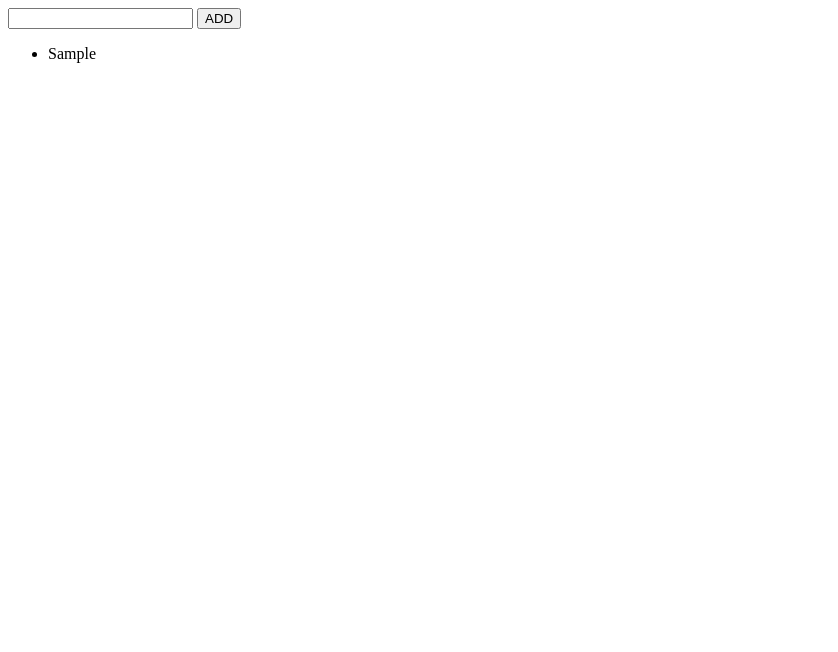
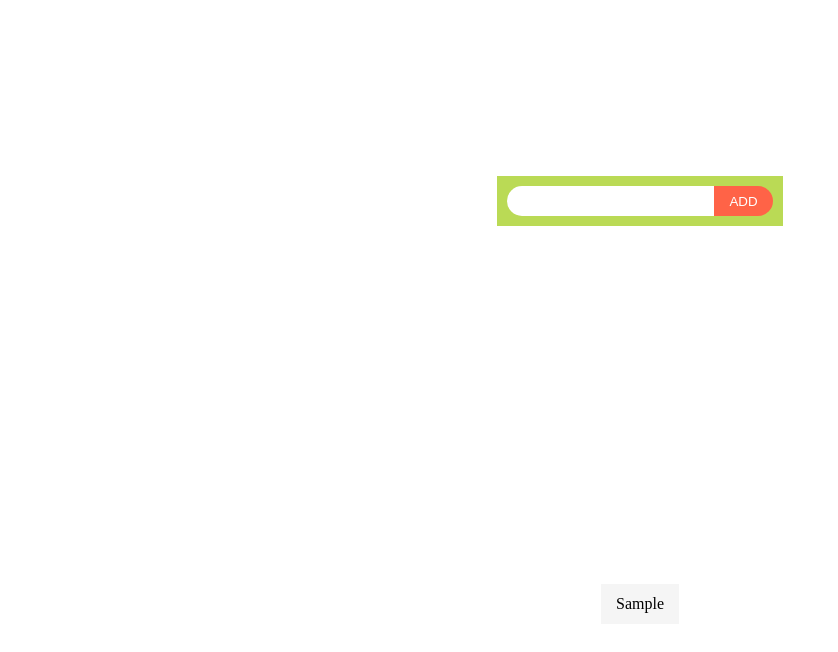
Before and after one commit to domstrueboy/AuNTIe-owl-school, a plain HTML site: page task1/index.html in a window 1280 px wide. Both pictures are taken after typing "Sample" into the empty fields and a click on the button "ADD". Shown: the whole page, without its empty margins (0-838 px from the left). Drawn offline with Linux system fonts and the light colour scheme.

Commit message:
some styles

```diff
--- a/task1/index.html
+++ b/task1/index.html
@@ -1,12 +1,14 @@
 <html>
   <head>
     <title>Задание 1</title>
+    <link rel="stylesheet" href="style.css">
   </head>
   <body>
-    <input type="text">
-    <button>ADD</button>
-    <ul>
-    </ul>
+    <div class="input-area">
+      <input type="text">
+      <button>ADD</button>
+    </div>
+    <ul class="list"></ul>
     <script src="script.js"></script>
   </body>
 </html>
--- /dev/null
+++ b/task1/style.css
@@ -0,0 +1,40 @@
+body {
+  display: grid;
+  place-items: center;
+  margin: 0;
+}
+.input-area {
+  padding: 10px;
+  background-color: #BADA55;
+  display: flex;
+}
+input {
+  height: 30px;
+  border: 0;
+  border-radius: 15px 0 0 15px;
+  outline: none;
+  padding: 5px 15px;
+}
+button {
+  background-color: tomato;
+  border: 0;
+  border-radius: 0 15px 15px 0;
+  color: white;
+  cursor: pointer;
+  padding: 5px 15px;
+  height: 30px;
+  outline: none;
+}
+.list {
+  list-style-type: none;
+  padding: 0;
+  margin: 0;
+  text-align: center;
+}
+li {
+  height: 30px;
+  line-height: 30px;
+  background-color: whitesmoke;
+  padding: 5px 15px;
+  margin-top: 5px;
+}
```
